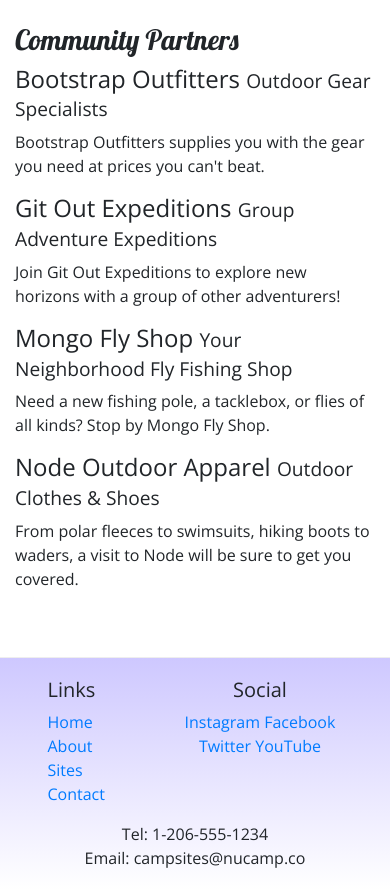
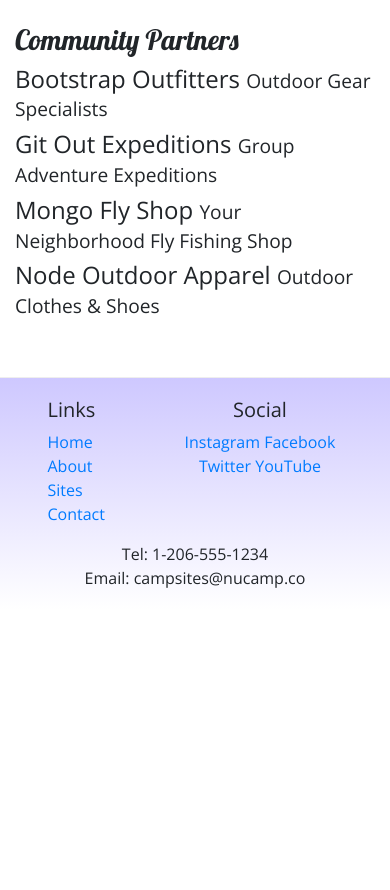
Before and after one commit to Psykopomp/nucampsite, a website: page aboutus.html in a window 390 px wide. Shown: the part 820-1710 px from the top of the page. After the commit the page ends 1430 px from the top, so only its background shows below. Drawn offline with nearby package versions, Linux system fonts and the light colour scheme.

Commit message:
workshop week 1

```diff
--- a/aboutus.html
+++ b/aboutus.html
@@ -47,13 +47,13 @@
             <div class="col">
                 <h3>Community Partners</h3>
                 <h4>Bootstrap Outfitters <small>Outdoor Gear Specialists</small></h4>
-                <p>Bootstrap Outfitters supplies you with the gear you need at prices you can't beat.</p>
+                <p class="d-none d-sm-block">Bootstrap Outfitters supplies you with the gear you need at prices you can't beat.</p>
                 <h4>Git Out Expeditions <small>Group Adventure Expeditions</small></h4>
-                <p>Join Git Out Expeditions to explore new horizons with a group of other adventurers!</p>
+                <p class="d-none d-sm-block">Join Git Out Expeditions to explore new horizons with a group of other adventurers!</p>
                 <h4>Mongo Fly Shop <small>Your Neighborhood Fly Fishing Shop</small></h4>
-                <p>Need a new fishing pole, a tacklebox, or flies of all kinds? Stop by Mongo Fly Shop.</p>
+                <p class="d-none d-sm-block">Need a new fishing pole, a tacklebox, or flies of all kinds? Stop by Mongo Fly Shop.</p>
                 <h4>Node Outdoor Apparel <small>Outdoor Clothes & Shoes</small></h4>
-                <p>From polar fleeces to swimsuits, hiking boots to waders, a visit to Node will be sure to get you covered.</p>
+                <p class="d-none d-sm-block">From polar fleeces to swimsuits, hiking boots to waders, a visit to Node will be sure to get you covered.</p>
             </div>
         </div>
     </div>
```
Also changed, not shown: index.html (+4 -4 lines).
